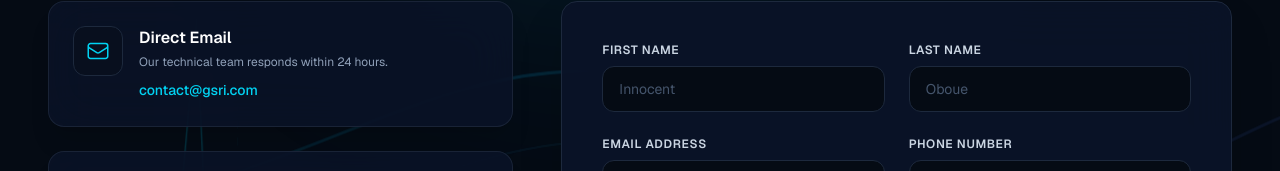
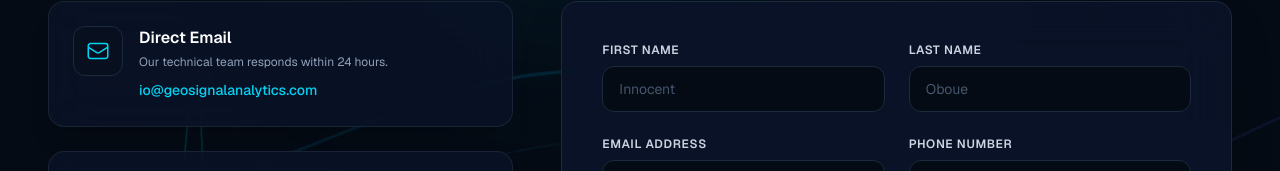
Before and after one commit to geosignalanalytics/geosignal-analytics, a Next.js app: page /contact in a window 1280 px wide. Shown: the part 512-683 px from the top of the page. Built offline with nearby package versions, Linux system fonts and the light colour scheme.

Commit message:
Mise a jour de l'adresse email

```diff
--- a/app/contact/page.tsx
+++ b/app/contact/page.tsx
@@ -148,8 +148,8 @@ export default function ContactPage() {
                 <div>
                   <h3 className="text-white font-semibold text-base mb-1">Direct Email</h3>
                   <p className="text-slate-400 text-xs mb-2">Our technical team responds within 24 hours.</p>
-                  <a href="mailto:contact@gsri.com" className="text-cyan-400 hover:text-cyan-300 font-medium text-sm transition-colors">
-                    contact@gsri.com
+                  <a href="mailto:io@geosignalanalytics.com" className="text-cyan-400 hover:text-cyan-300 font-medium text-sm transition-colors">
+                    io@geosignalanalytics.com
                   </a>
                 </div>
               </div>
--- a/app/institute/contact/page.tsx
+++ b/app/institute/contact/page.tsx
@@ -259,8 +259,8 @@ export default function ContactPage() {
                 <h3 className="text-base font-semibold text-white group-hover:text-cyan-300 transition-colors">Direct Email</h3>
                 <p className="text-slate-400 text-xs leading-relaxed">For general inquiries, research, and technical support.</p>
               </div>
-              <a href="mailto:research@geosignalanalytics.com" className="text-cyan-400 font-medium text-xs sm:text-sm hover:underline mt-4 block break-all">
-                research@geosignalanalytics.com
+              <a href="mailto:io@geosignalanalytics.com" className="text-cyan-400 font-medium text-xs sm:text-sm hover:underline mt-4 block break-all">
+                io@geosignalanalytics.com
               </a>
             </div>
 
```
